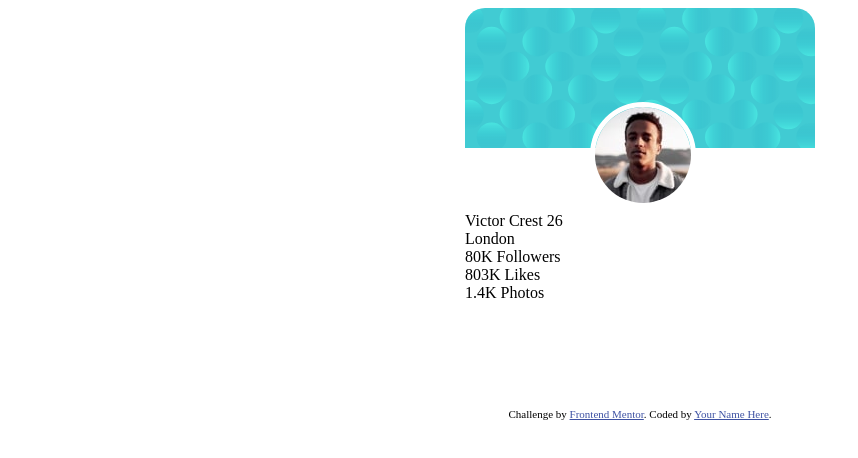
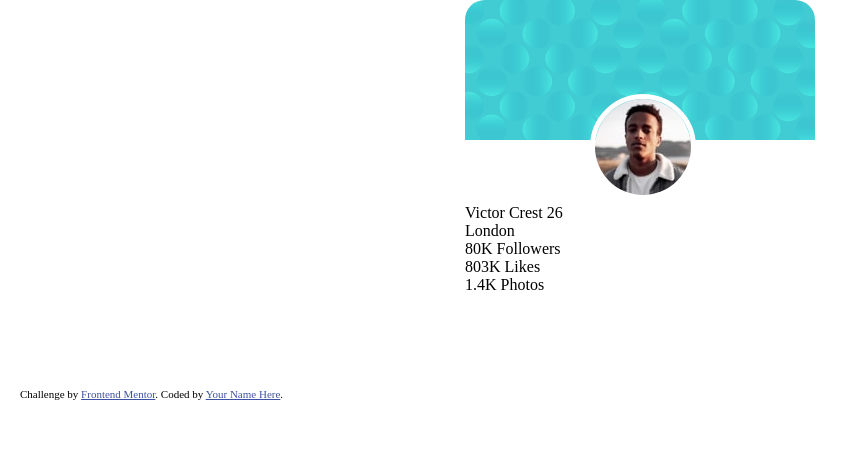
Before and after one commit to FlorentParis/ProfileCardComponent, a plain HTML site: page index.html in a window 1280 px wide. Shown: the whole page, without its empty margins (0-858 px from the left). Drawn offline with Linux system fonts and the light colour scheme.

```diff
--- a/style.css
+++ b/style.css
@@ -1,3 +1,8 @@
+body{
+    margin: 0;
+    position: relative;
+}
+
 #card{
     width: 350px;
     height: 400px;
@@ -13,14 +18,12 @@
     margin-top: -50px;
     margin-left: 125px;
 }
-
-
-
-
-
-
-
-
-
-.attribution { font-size: 11px; text-align: center; }
-.attribution a { color: hsl(228, 45%, 44%); }
+.attribution {
+    font-size: 11px;
+    position: absolute;
+    bottom: 0px;
+    left: 20px;
+}
+.attribution a {
+    color: hsl(228, 45%, 44%);
+}
```
